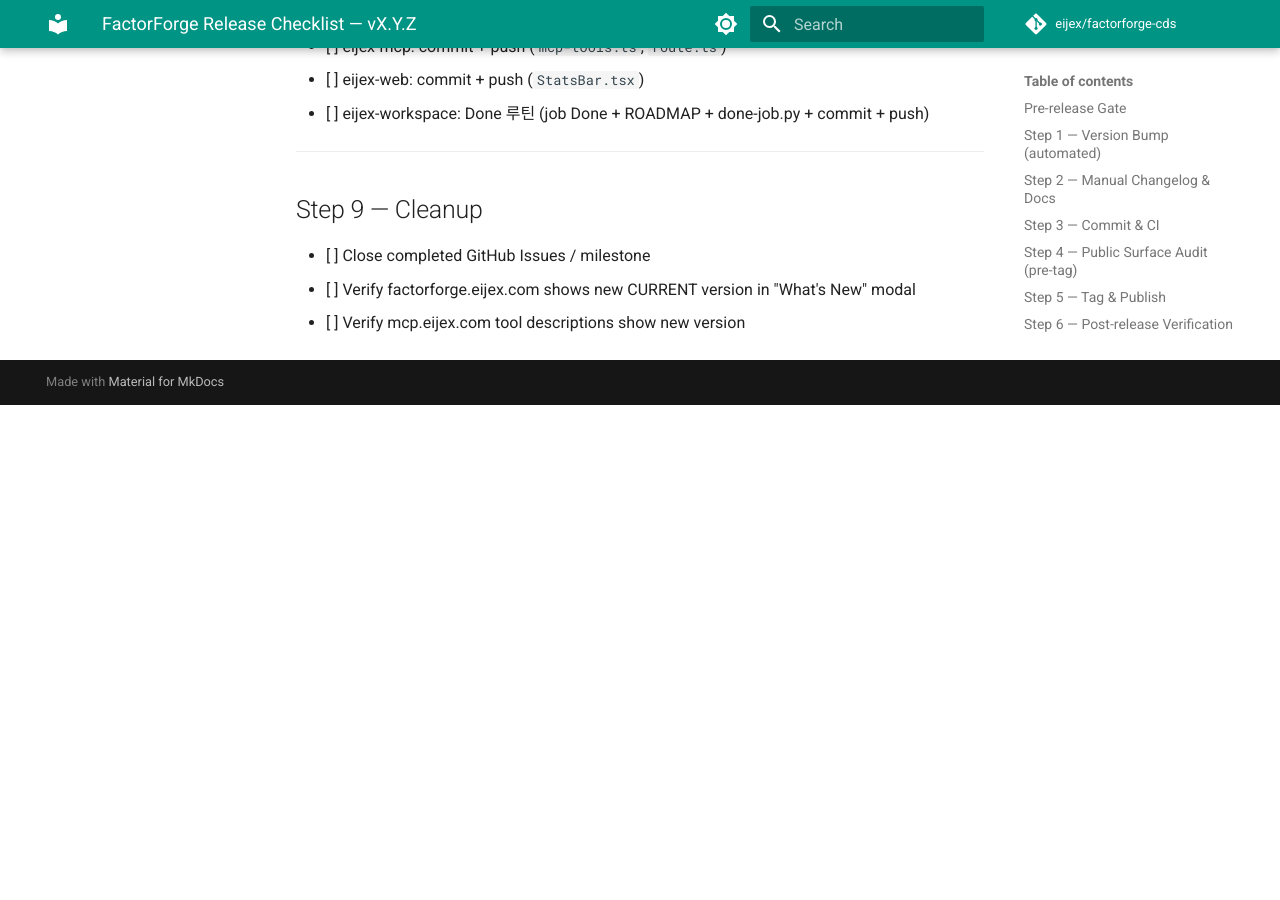
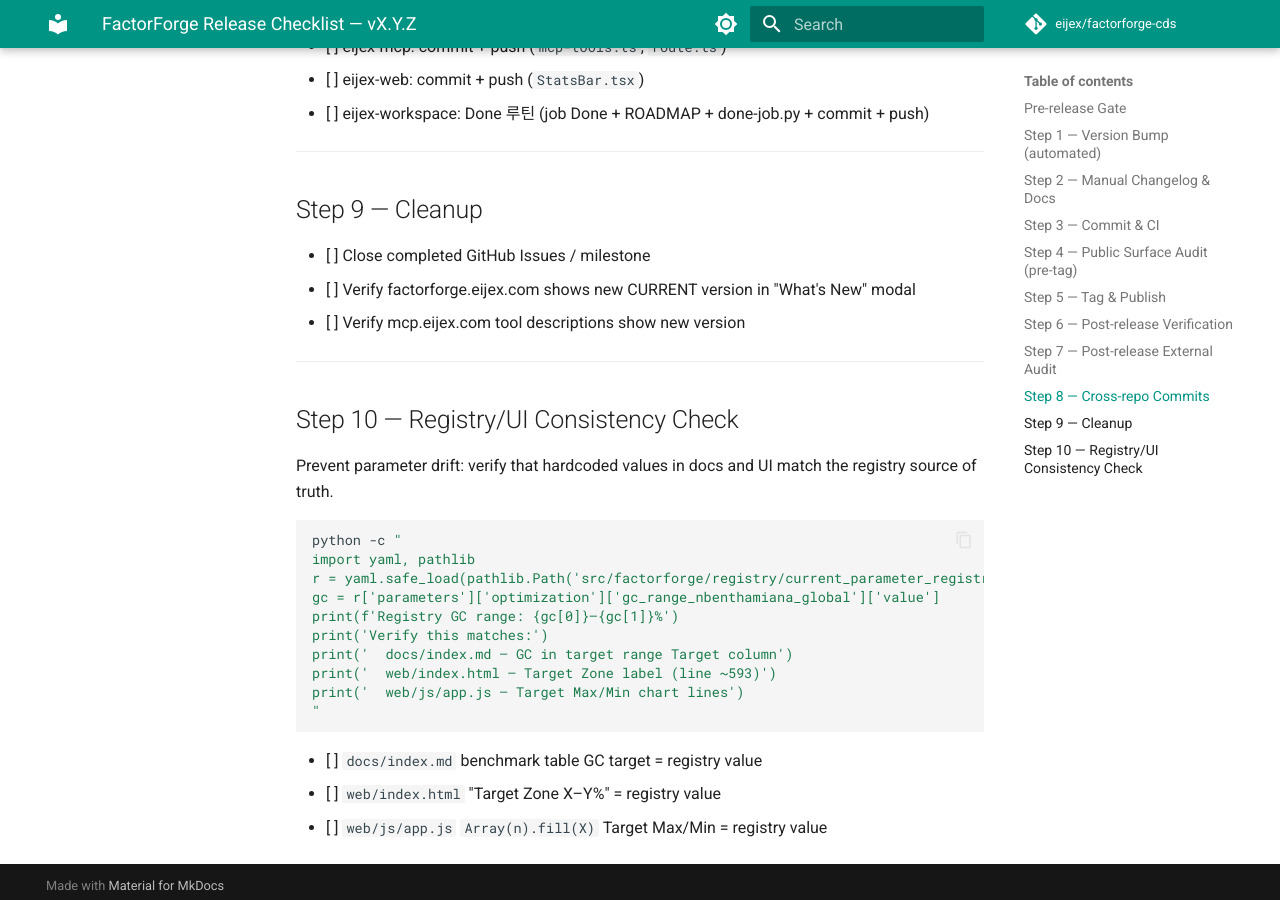
Before and after one commit to eijex/factorforge-cds, an MkDocs documentation site: the page built from docs/release-checklist-template.md, in a window 1280 px wide and 900 px high, scrolled down 2790 px. Built offline with MkDocs 1.6.1 and Material for MkDocs 9.7.7, drawn with Linux system fonts in a browser that asks for light colours; comment, search, counter and statistics services are not loaded; before the commit the page ends 3195 px from its top, so only the background shows below that.

Commit message:
docs: add Step 10 registry/UI consistency check to release checklist

````diff
--- a/docs/release-checklist-template.md
+++ b/docs/release-checklist-template.md
@@ -129,3 +129,26 @@
 - [ ] Close completed GitHub Issues / milestone
 - [ ] Verify factorforge.eijex.com shows new CURRENT version in "What's New" modal
 - [ ] Verify mcp.eijex.com tool descriptions show new version
+
+---
+
+## Step 10 — Registry/UI Consistency Check
+
+Prevent parameter drift: verify that hardcoded values in docs and UI match the registry source of truth.
+
+```bash
+python -c "
+import yaml, pathlib
+r = yaml.safe_load(pathlib.Path('src/factorforge/registry/current_parameter_registry.yaml').read_text())
+gc = r['parameters']['optimization']['gc_range_nbenthamiana_global']['value']
+print(f'Registry GC range: {gc[0]}–{gc[1]}%')
+print('Verify this matches:')
+print('  docs/index.md — GC in target range Target column')
+print('  web/index.html — Target Zone label (line ~593)')
+print('  web/js/app.js — Target Max/Min chart lines')
+"
+```
+
+- [ ] `docs/index.md` benchmark table GC target = registry value
+- [ ] `web/index.html` "Target Zone X–Y%" = registry value
+- [ ] `web/js/app.js` `Array(n).fill(X)` Target Max/Min = registry value
````
